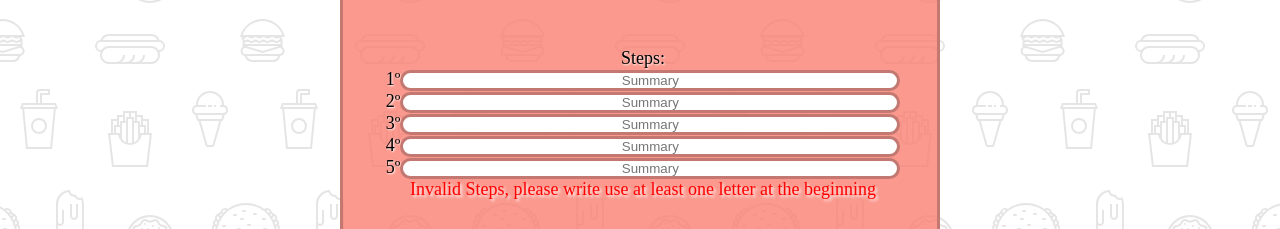
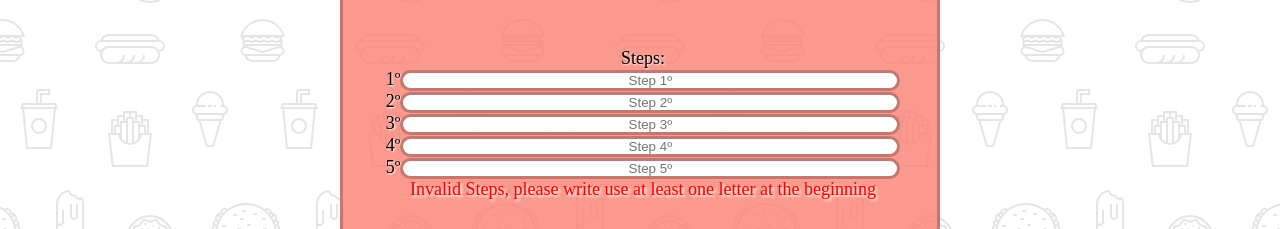
Before and after one commit to GenaBercini/PI-Foods, a React (Create React App) app in the folder client/: page /recipe/create in a window 1280 px wide. Both pictures are taken after a click on the button "Next". Shown: the part 501-730 px from the top of the page. Built offline with nearby package versions, Linux system fonts and the light colour scheme; no server answers; a web font is replaced by a local one.

Commit message:
Update createRecipeSecond.js

```diff
--- a/client/src/Components/CreateRecipe/createRecipeSecond.js
+++ b/client/src/Components/CreateRecipe/createRecipeSecond.js
@@ -117,11 +117,11 @@ export default function CreateRecipeSecond({ setInput, input, error, setError, v
                     </div>
                     <div>
                         <div>Steps:</div>
-                        <div><label>1º</label><input className={s.formInput} type="text" value={input.stepsOne} placeholder="Summary" name="stepsOne" onChange={handleStep} /></div>
-                        <div><label>2º</label><input className={s.formInput} type="text" value={input.stepsTwo} placeholder="Summary" name="stepsTwo" onChange={handleStep} /></div>
-                        <div><label>3º</label><input className={s.formInput} type="text" value={input.stepsThree} placeholder="Summary" name="stepsThree" onChange={handleStep} /></div>
-                        <div><label>4º</label><input className={s.formInput} type="text" value={input.stepsFour} placeholder="Summary" name="stepsFour" onChange={handleStep} /></div>
-                        <div><label>5º</label><input className={s.formInput} type="text" value={input.stepsFive} placeholder="Summary" name="stepsFive" onChange={handleStep} /></div>
+                        <div><label>1º</label><input className={s.formInput} type="text" value={input.stepsOne} placeholder="Step 1º" name="stepsOne" onChange={handleStep} /></div>
+                        <div><label>2º</label><input className={s.formInput} type="text" value={input.stepsTwo} placeholder="Step 2º" name="stepsTwo" onChange={handleStep} /></div>
+                        <div><label>3º</label><input className={s.formInput} type="text" value={input.stepsThree} placeholder="Step 3º" name="stepsThree" onChange={handleStep} /></div>
+                        <div><label>4º</label><input className={s.formInput} type="text" value={input.stepsFour} placeholder="Step 4º" name="stepsFour" onChange={handleStep} /></div>
+                        <div><label>5º</label><input className={s.formInput} type="text" value={input.stepsFive} placeholder="Step 5º" name="stepsFive" onChange={handleStep} /></div>
                         <p className={s.danger}>{error.steps}</p>
                     </div>
                     <button disabled={button} className={button ? s.btnDisable : s.btnForm} type="submit">Create</button>
```
